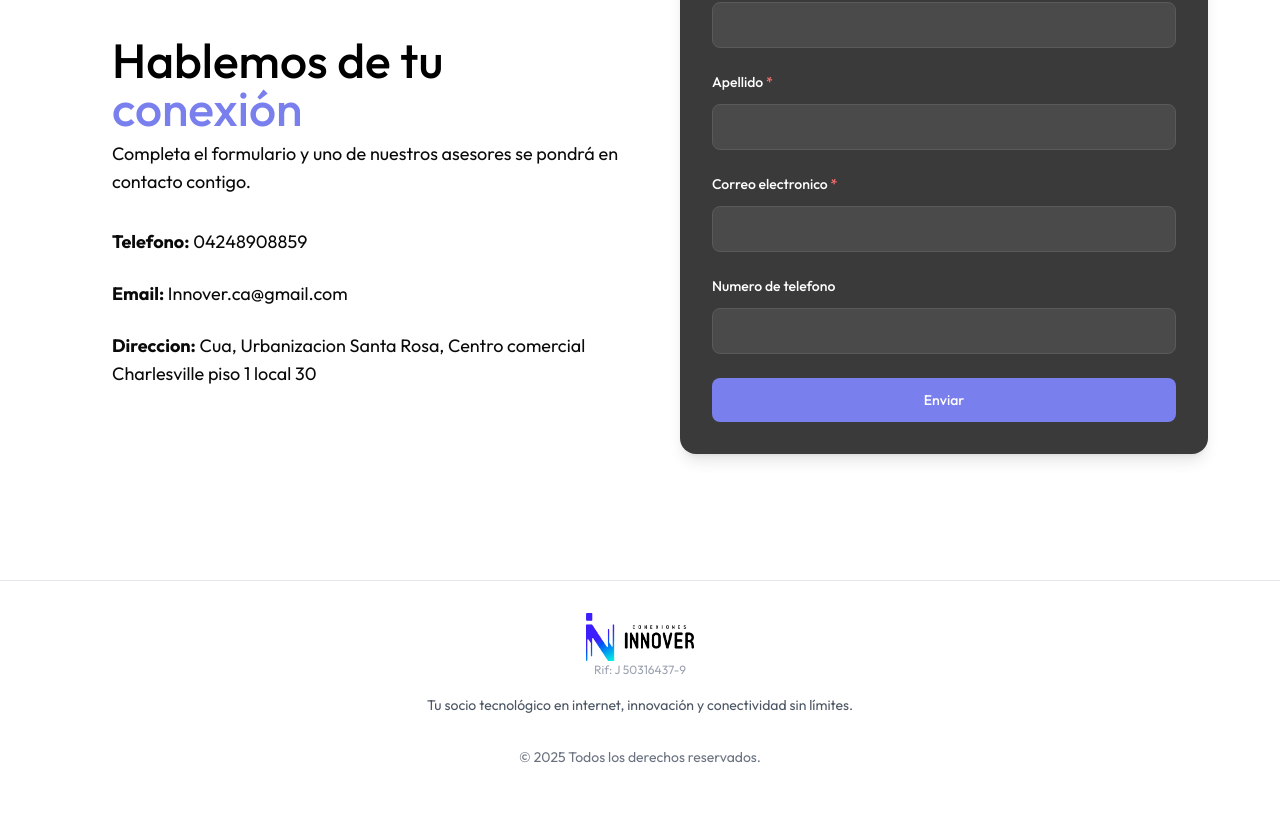
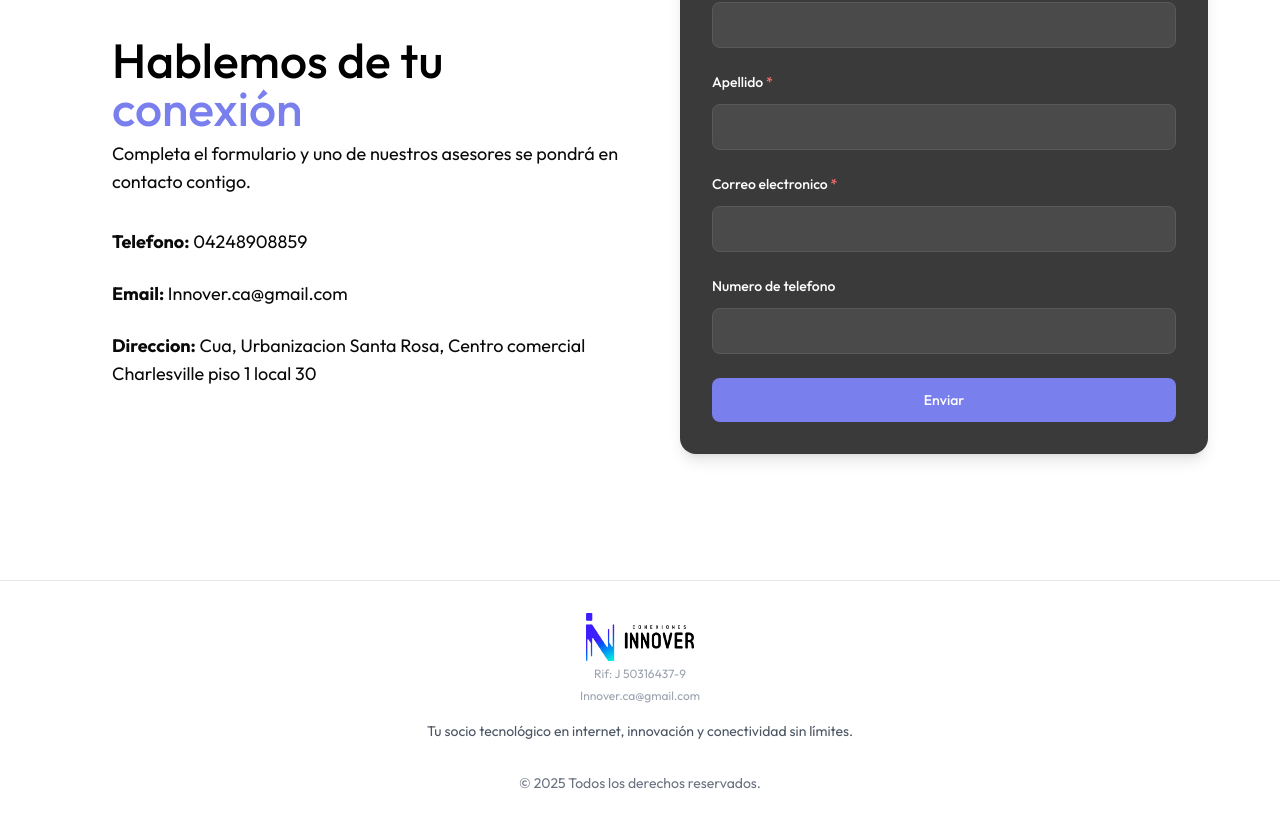
Before and after one commit to ArbCode27/Innover_landing, a Next.js app: page /contact in a window 1280 px wide. Shown: the part 300-1125 px from the top of the page. Before the commit the page ends 1099 px from the top, so only its background shows below. Built offline with nearby package versions, Linux system fonts and the light colour scheme.

Commit message:
add contact data

```diff
--- a/components/landing-page/footer.tsx
+++ b/components/landing-page/footer.tsx
@@ -36,7 +36,8 @@ export default function Footer() {
           ) : (
             <div className="h-12 w-[200px]" />
           )}
-          Rif: J 50316437-9
+          <p className="mt-1">Rif: J 50316437-9</p>
+          <p className="mt-1">Innover.ca@gmail.com</p>
         </Link>
         <p className="text-sm text-gray-600 dark:text-gray-400 max-w-md mx-auto mb-8">
           Tu socio tecnológico en internet, innovación y conectividad sin
```
